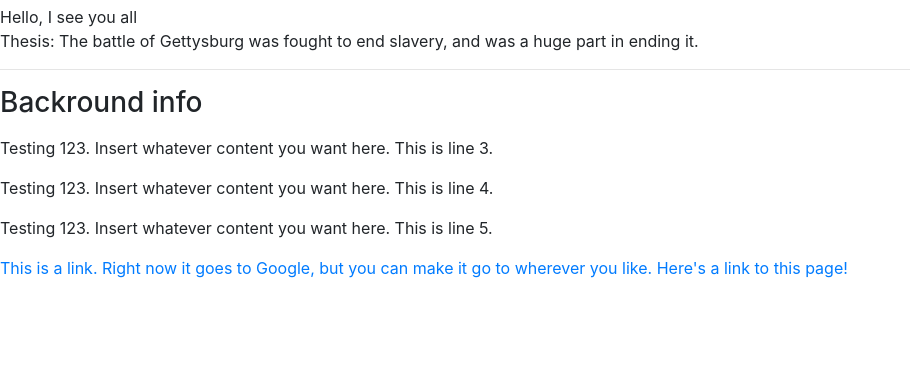
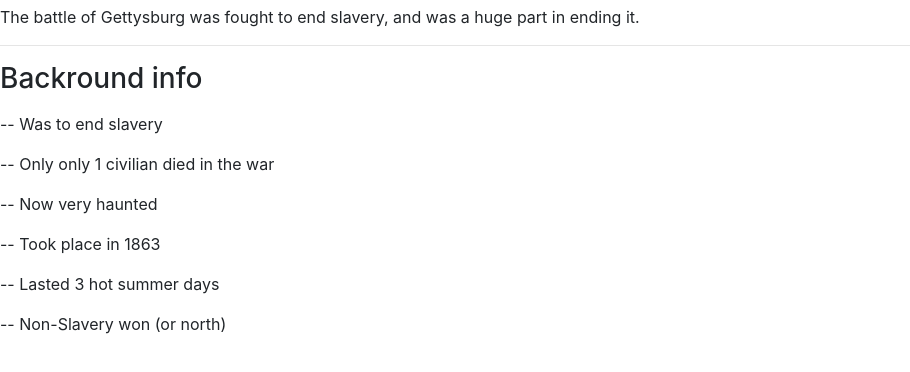
Before and after one commit to Jaudr3yy/retretertertretretretertertertertertertertertetert, a plain HTML site: page index.htm in a window 1280 px wide. Shown: the part 122-494 px from the top of the page, without its empty margins (0-910 px from the left). Drawn offline with nearby package versions, Linux system fonts and the light colour scheme.

Commit message:
Update index.htm

```diff
--- a/index.htm
+++ b/index.htm
@@ -8,15 +8,16 @@
     <h1>The battle of Gettysburg -- 1863</h1>
     <hr />
     <h2>Thesis</h2>
-    <!-->Hello, I see you all</-->
-    <p>Thesis: The battle of Gettysburg was fought to end slavery, and was a huge part in ending it.</p>
+    <!-Hello->
+    <p>The battle of Gettysburg was fought to end slavery, and was a huge part in ending it.</p>
     <hr />
     <h3>Backround info</h3>
     <p></p>
-    <p>Testing 123. Insert whatever content you want here. This is line 3.</p>
-    <p>Testing 123. Insert whatever content you want here. This is line 4.</p>
-    <p>Testing 123. Insert whatever content you want here. This is line 5.</p>
-    <a href="http://google.com">This is a link. Right now it goes to Google, but you can make it go to wherever you like.</a>
-    <a href="http://ZEDDDDDDDD.github.io/retretertertretretretertertertertertertertertetert">Here's a link to this page!</a>
+    <p> -- Was to end slavery</p>
+    <p> -- Only only 1 civilian died in the war</p>
+    <p> -- Now very haunted</p>
+    <p> -- Took place in 1863<p>
+    <p> -- Lasted 3 hot summer days<p>
+    <p> -- Non-Slavery won (or north)<p>
   </body>
 </html>
```
